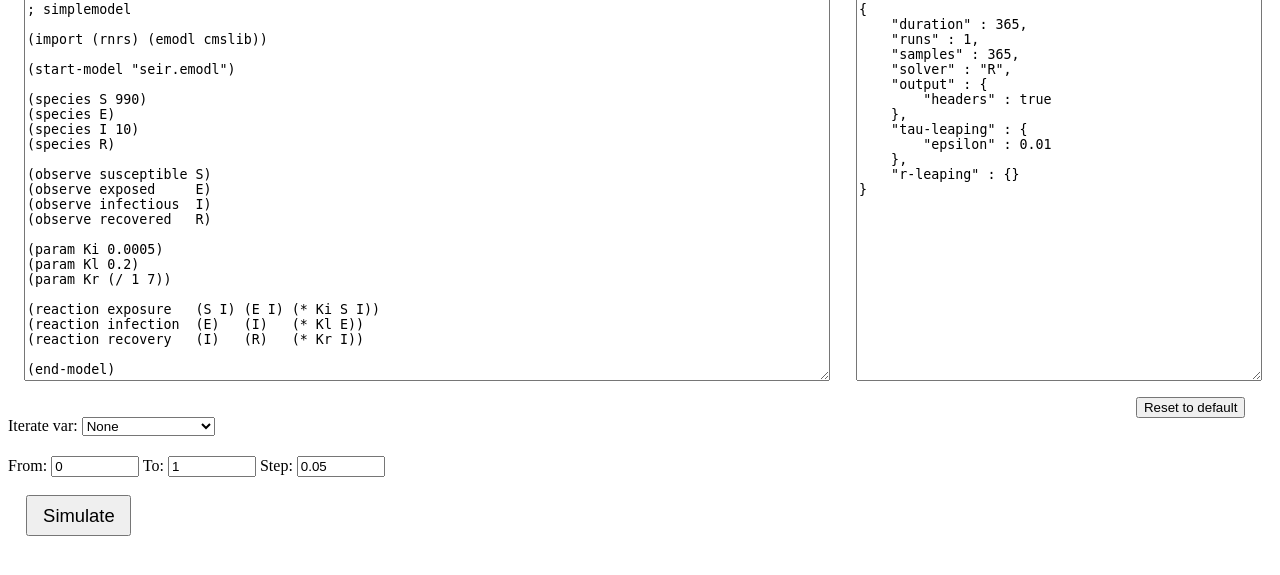
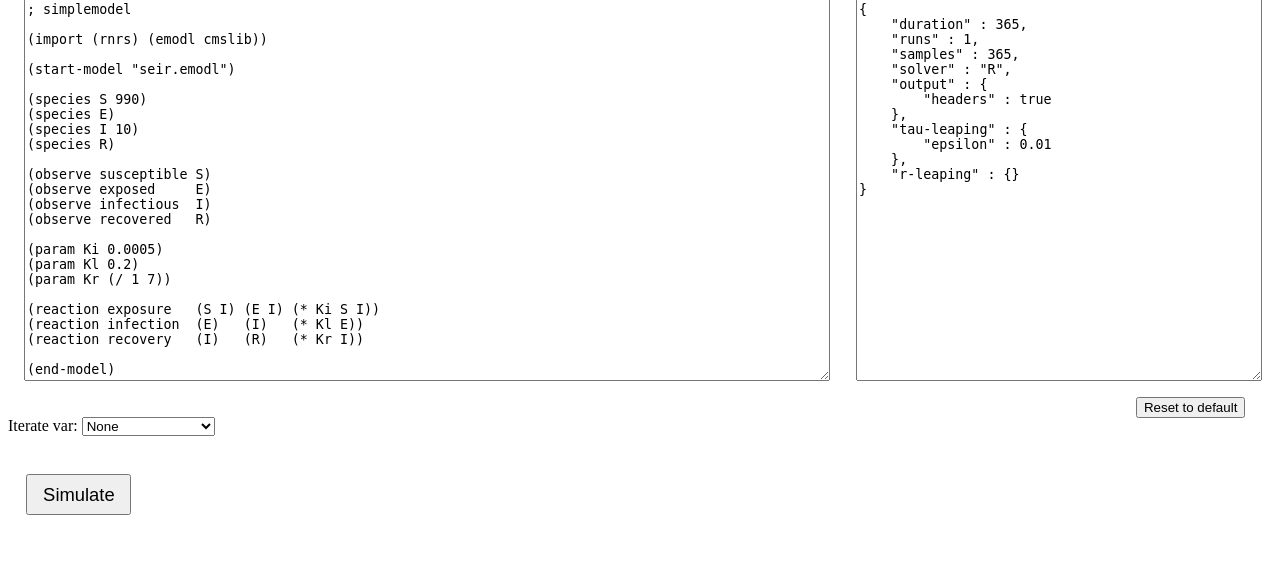
Before and after one commit to arieltorti/ecm-FrontendServer, a Flask app: page / in a window 1280 px wide. Shown: the part 43-618 px from the top of the page. Run offline with Flask 2, Linux system fonts and the light colour scheme; some libraries are stand-ins or nearby versions.

Commit message:
feat: change slider dots colors
Hide iterating configuration when no iter variable is selected

```diff
--- a/static/css/styles.2.css
+++ b/static/css/styles.2.css
@@ -47,6 +47,10 @@
   padding: .6em .8em;
 }
 
+.slider-grip-rect {
+  fill: #ff4242 !important;
+}
+
 /* Prevents the flash of unitialized vue instance */
 [v-cloak] {
   display: none;
--- a/static/js/iter-controls-comp.2.js
+++ b/static/js/iter-controls-comp.2.js
@@ -28,7 +28,7 @@ Vue.component("iter-controls", {
           <option v-for="(variable, index) in modelVariables" :value="variable">{{ variable }}</option>
         </select>
 
-        <div class="interval-config">
+        <div class="interval-config" v-if="formData.iteratingVariable">
           <label for="from">From: </label>
           <input
             type="number"
```
